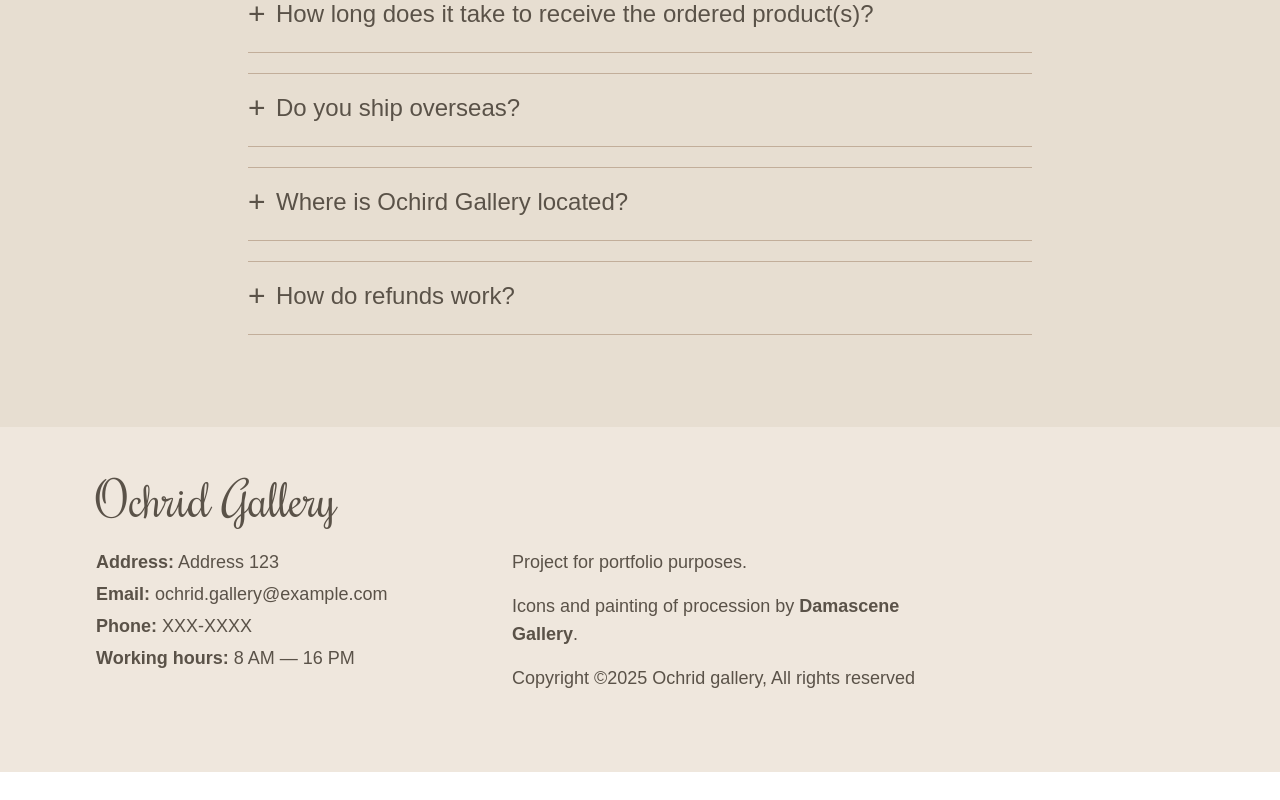
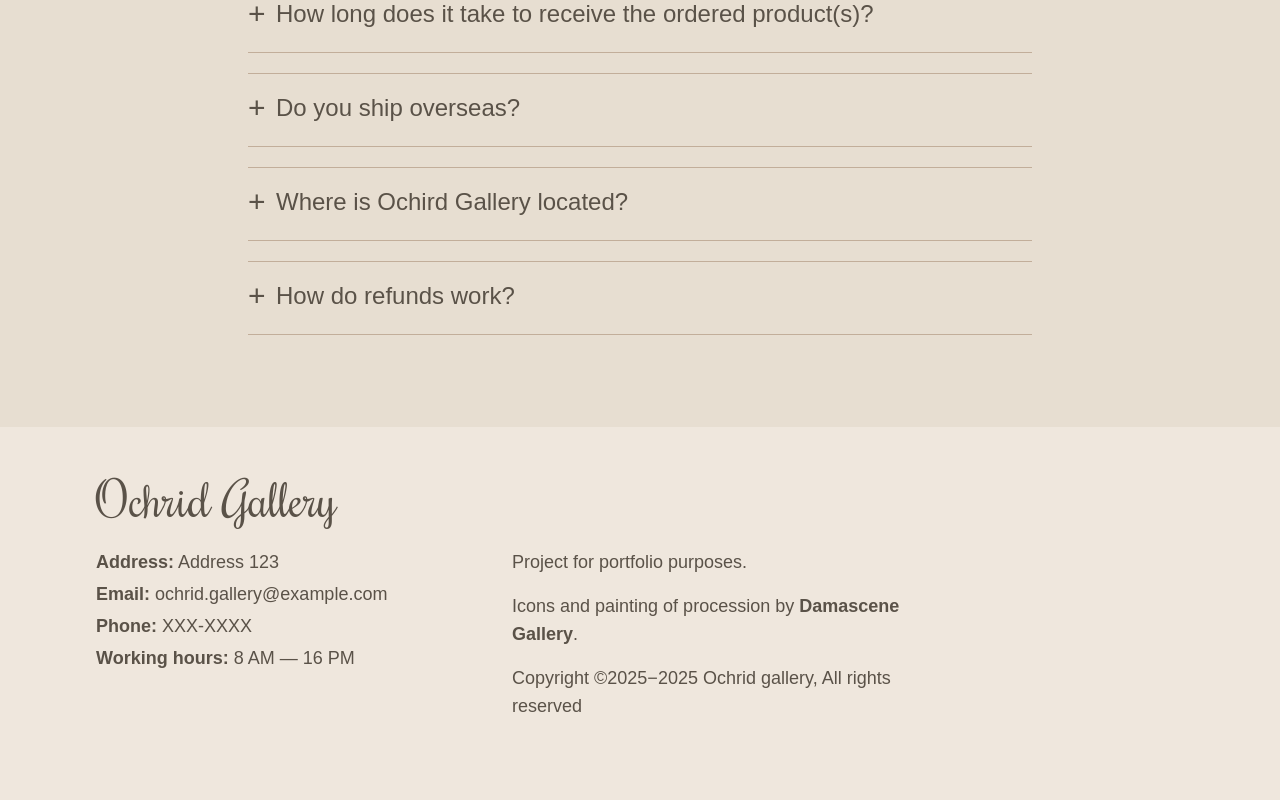
Before and after one commit to DanijelMaksic/ochrid-gallery, a Next.js app: page / in a window 1280 px wide. Shown: the part 1690-2490 px from the top of the page. Before the commit the page ends 2462 px from the top, so only its background shows below. Built offline with nearby package versions, Linux system fonts and the light colour scheme; no server answers; a web font is replaced by a local one.

Commit message:
Updated copyright year label

```diff
--- a/src/ui/layout-components/footer.js
+++ b/src/ui/layout-components/footer.js
@@ -2,6 +2,9 @@ import Logo from '@/src/ui/layout-components/logo';
 import Link from 'next/link';
 
 function Footer() {
+   const startYear = 2025;
+   const currentYear = new Date().getFullYear();
+
    return (
       <footer className="bg-primary-200 px-24 pt-12 pb-20 flex flex-col gap-6 lg:gap-8 md:gap-10 xs:px-12">
          <Logo />
@@ -43,7 +46,10 @@ function Footer() {
                   </Link>
                   .
                </div>
-               <span>Copyright ©2025 Ochrid gallery, All rights reserved</span>
+               <span>
+                  Copyright ©{startYear}−{currentYear} Ochrid gallery, All
+                  rights reserved
+               </span>
             </div>
          </div>
       </footer>
```
